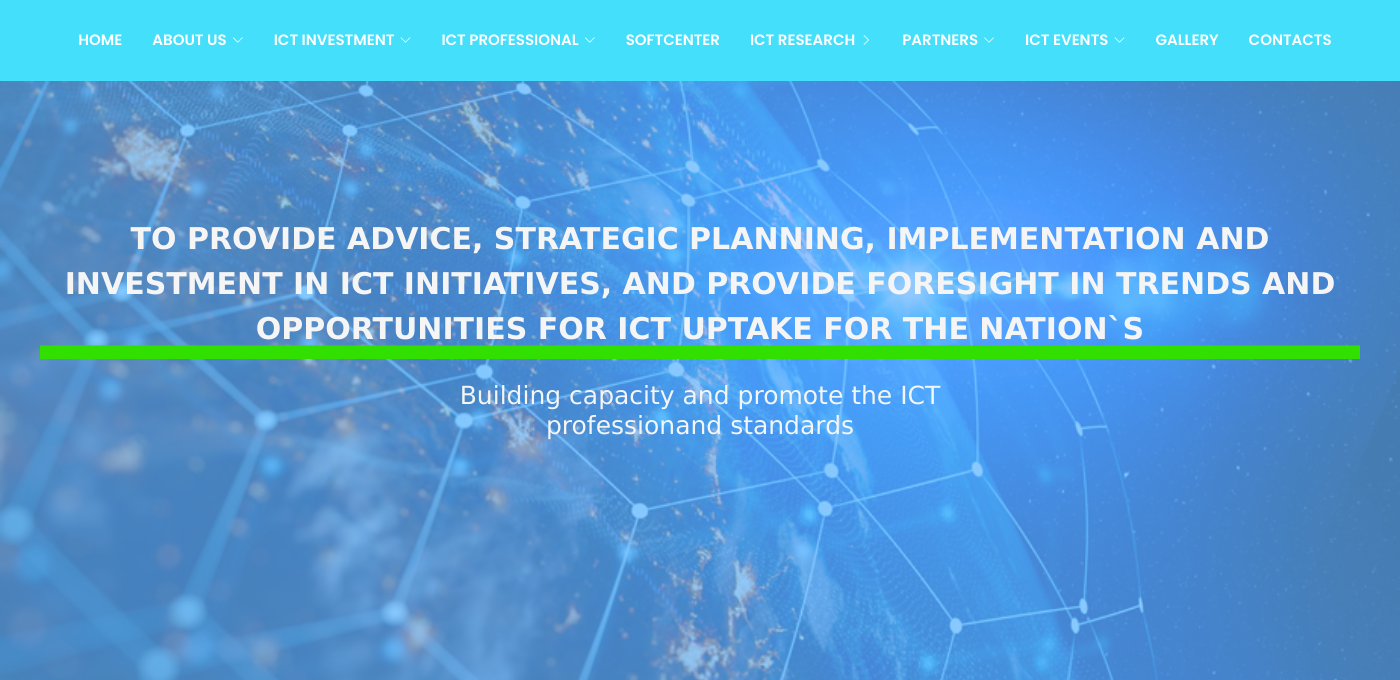
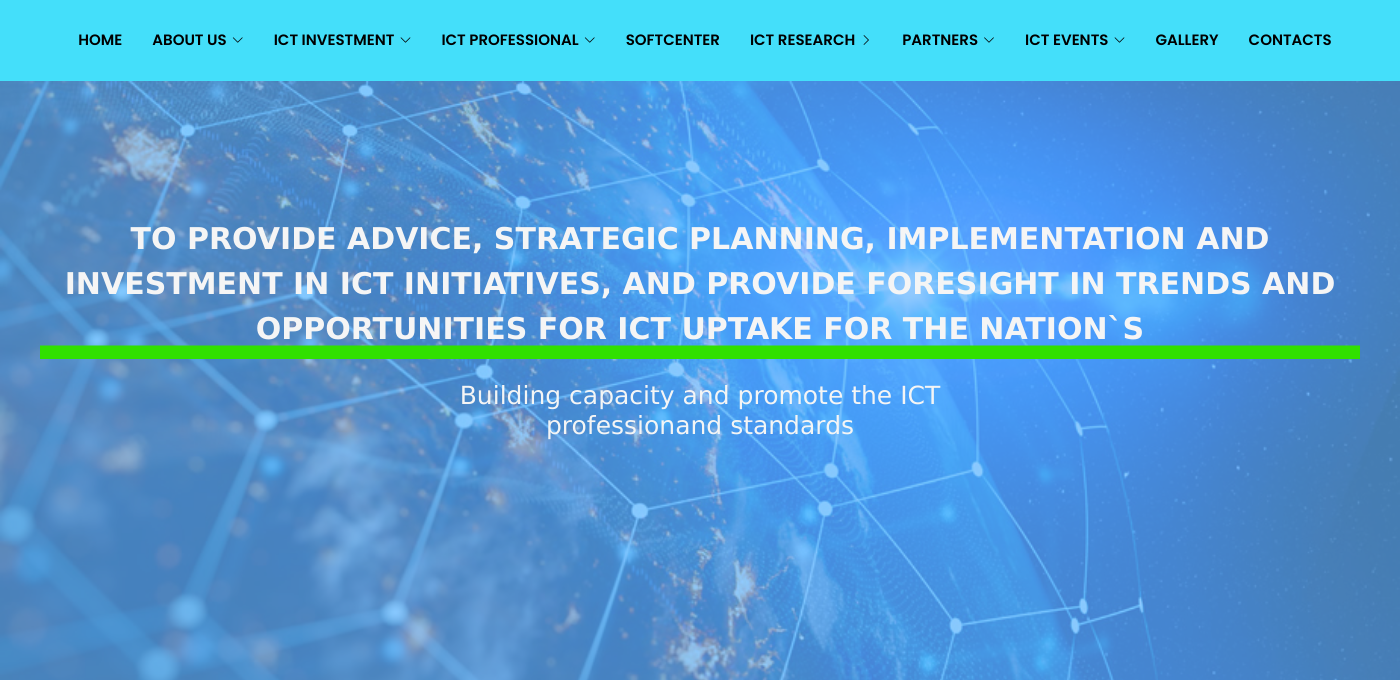
Before and after one commit to Mayenga/ictcStatic, a PHP site: page / in a window 1400 px wide. Shown: the part 143-823 px from the top of the page. Run offline with PHP 8.4, Linux system fonts and the light colour scheme.

Commit message:
changes of today 06/05/2022 updated tabs color

```diff
--- a/sitecss/style.css
+++ b/sitecss/style.css
@@ -170,7 +170,7 @@ h1, h2, h3, h4, h5, h6 {
   font-family: "Poppins", sans-serif;
   font-size: 15px;
   font-weight: 600;
-  color: #fff;
+  color: black;
   white-space: nowrap;
   transition: 0.3s;
   position: relative;
@@ -187,7 +187,7 @@ h1, h2, h3, h4, h5, h6 {
   height: 2px;
   bottom: -5px;
   left: 0;
-  background-color: #fff;
+  background-color: black;
   visibility: hidden;
   width: 0px;
   transition: all 0.3s ease-in-out 0s;
```
